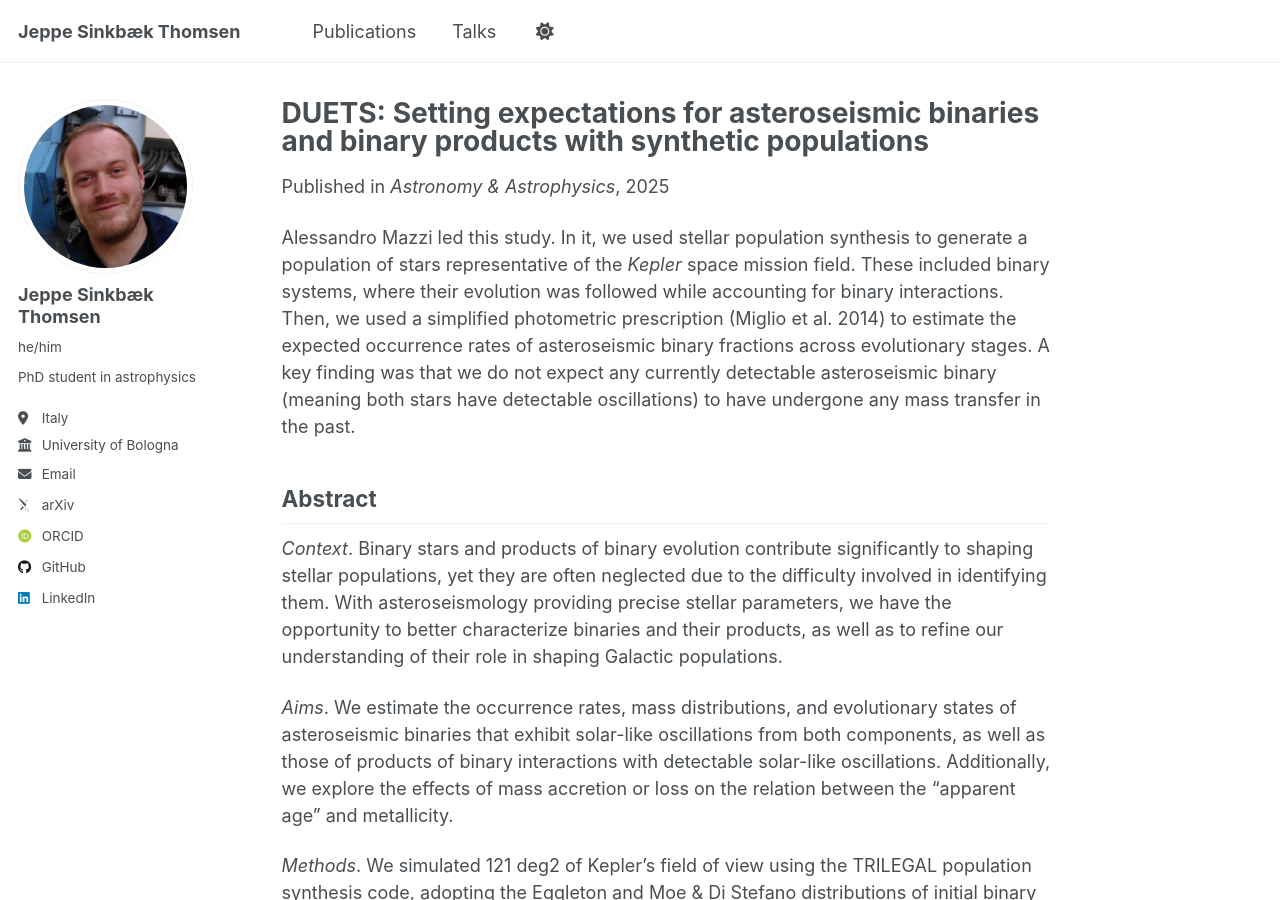
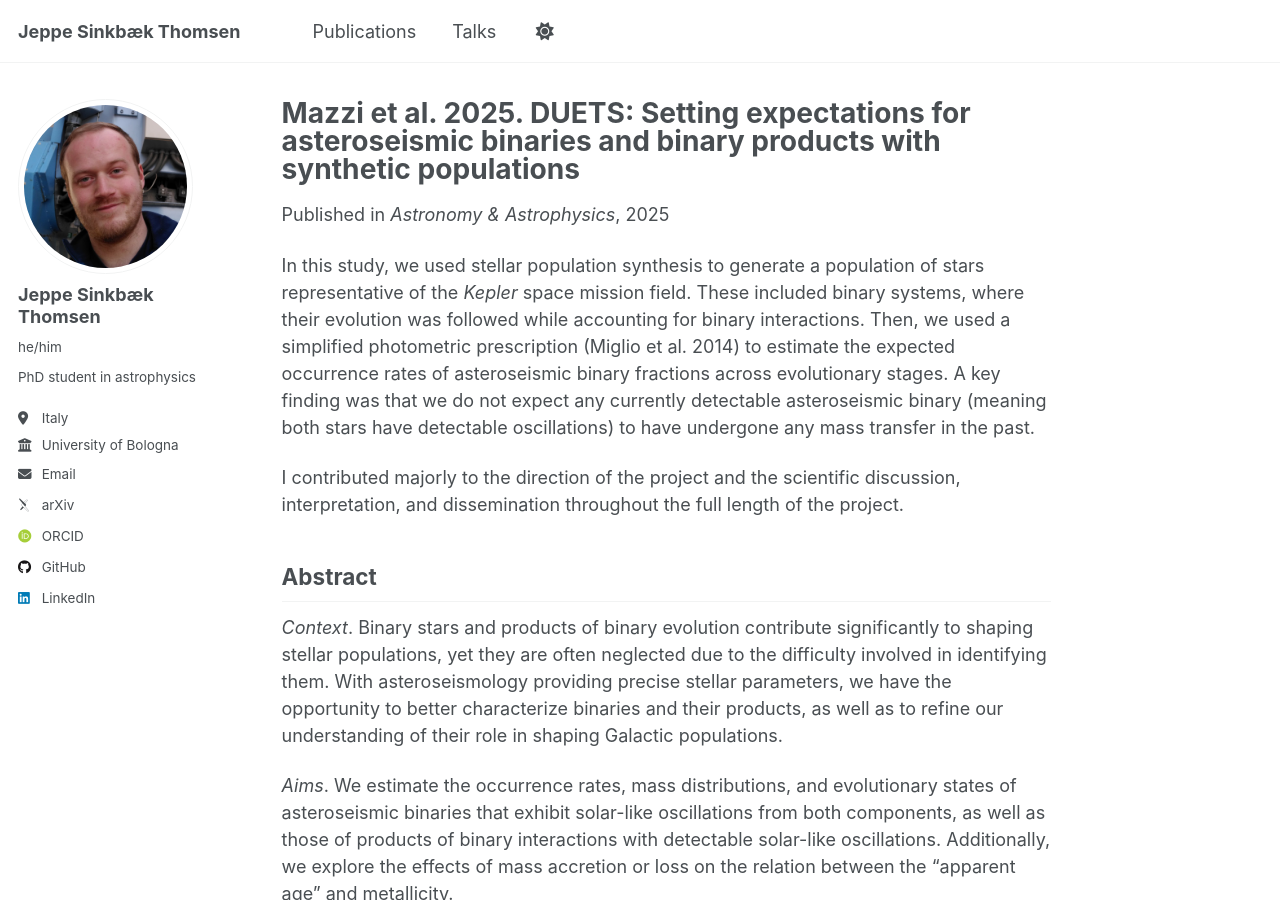
Before and after one commit to jsinkbaek/jsinkbaek.github.io, a Jekyll site: the page built from _publications/2025-07-01-DUETS-I.md, in a window 1280 px wide and 900 px high. Built offline with Jekyll 4.4.1, drawn with Linux system fonts in a browser that asks for light colours; some web fonts are replaced; a script that is not in the unit is left out.

Commit message:
Update 2025-07-01-DUETS-I.md

```diff
--- a/_publications/2025-07-01-DUETS-I.md
+++ b/_publications/2025-07-01-DUETS-I.md
@@ -1,9 +1,9 @@
 ---
-title: "DUETS: Setting expectations for asteroseismic binaries and binary products with synthetic populations "
+title: "Mazzi et al. 2025. DUETS: Setting expectations for asteroseismic binaries and binary products with synthetic populations"
 collection: publications
-category: manuscripts-first
+category: manuscripts-major
 permalink: /publication/2025-07-01-DUETS-I
-excerpt: 'Alessandro Mazzi led this work, where he performed stellar population synthesis of the Kepler space mission field. We used this to derive expected asteroseismic binary fractions as a function of evolutionary stage, including the impact of binary interaction.'
+excerpt: 'We performed stellar population synthesis of the Kepler space mission field, and used this to derive expected asteroseismic binary fractions as a function of evolutionary stage, including the impact of binary interaction. I contributed majorly to the direction of the project and the scientific discussion, interpretation, and dissemination throughout the full length of the project.'
 date: 2025-07-01
 venue: 'Astronomy & Astrophysics'
 slidesurl:
@@ -11,7 +11,9 @@ paperurl: 'https://jsinkbaek.github.io/files/Mazzi2025_2504.19866v1.pdf'
 citation:
 ---
 
-Alessandro Mazzi led this study. In it, we used stellar population synthesis to generate a population of stars representative of the *Kepler* space mission field. These included binary systems, where their evolution was followed while accounting for binary interactions. Then, we used a simplified photometric prescription (Miglio et al. 2014) to estimate the expected occurrence rates of asteroseismic binary fractions across evolutionary stages. A key finding was that we do not expect any currently detectable asteroseismic binary (meaning both stars have detectable oscillations) to have undergone any mass transfer in the past.
+In this study, we used stellar population synthesis to generate a population of stars representative of the *Kepler* space mission field. These included binary systems, where their evolution was followed while accounting for binary interactions. Then, we used a simplified photometric prescription (Miglio et al. 2014) to estimate the expected occurrence rates of asteroseismic binary fractions across evolutionary stages. A key finding was that we do not expect any currently detectable asteroseismic binary (meaning both stars have detectable oscillations) to have undergone any mass transfer in the past.
+
+I contributed majorly to the direction of the project and the scientific discussion, interpretation, and dissemination throughout the full length of the project.
 
 ## Abstract
 *Context*. Binary stars and products of binary evolution contribute significantly to shaping stellar populations, yet they are often neglected due to the difficulty involved in identifying them. With asteroseismology providing precise stellar parameters, we have the opportunity to better characterize binaries and their products, as well as to refine our understanding of their role in shaping Galactic populations.
```
